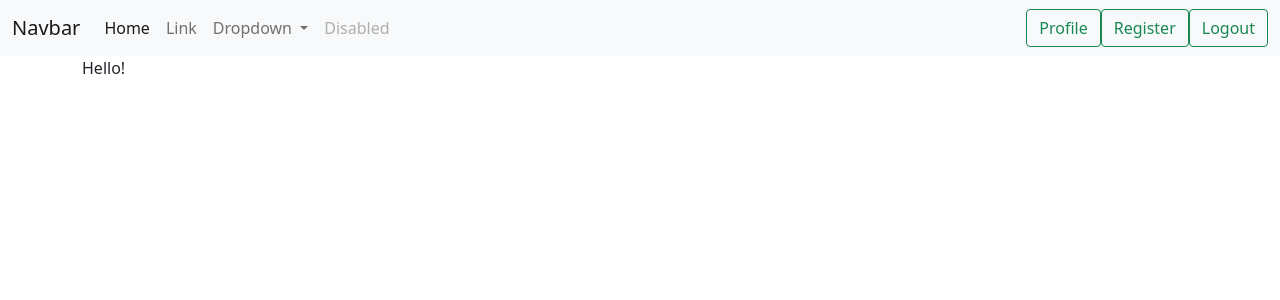
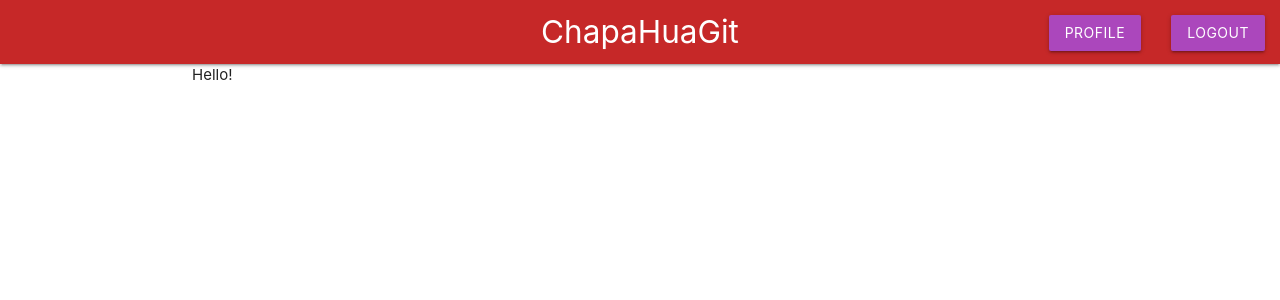
Before and after one commit to diptarag1/webster-2k21, a Django app: page / in a window 1280 px wide. Shown: the top 300 px of the page. Run offline with Django 3.2, Linux system fonts and the light colour scheme; the visitor is signed in with stand-in values (Sample User, id 1).

Commit message:
signup and navbar changed

```diff
--- a/Repos/views.py
+++ b/Repos/views.py
@@ -9,8 +9,10 @@ def init_Repo(request):
         form = RepoCreateForm(request.POST)
         if form.is_valid():
             new_repo = Repo(owner = request.user, repoURL = form.cleaned_data['rname'])
-            new_repo.repoURL = str(new_repo.owner) + '/' + new_repo.repoURL
+            # print("repoURL=",form.cleaned_data['rname'])
+            new_repo.repoURL = "/Users/siddheshpatil/Desktop/cc/gitrepo/"+str(new_repo.owner) + '/' + new_repo.repoURL
             new_repo.save()
+            # new_repo.
             return redirect('home') #for now
     else:
         form = RepoCreateForm()
--- a/templates/base.html
+++ b/templates/base.html
@@ -1,12 +1,24 @@
 <!DOCTYPE html>
 <html lang="en">
 <head>
-    <link href="https://cdn.jsdelivr.net/npm/bootstrap@5.1.3/dist/css/bootstrap.min.css" rel="stylesheet"
-          integrity="sha384-1BmE4kWBq78iYhFldvKuhfTAU6auU8tT94WrHftjDbrCEXSU1oBoqyl2QvZ6jIW3" crossorigin="anonymous">
-    <script src="https://cdn.jsdelivr.net/npm/bootstrap@5.1.3/dist/js/bootstrap.bundle.min.js"
-            integrity="sha384-ka7Sk0Gln4gmtz2MlQnikT1wXgYsOg+OMhuP+IlRH9sENBO0LRn5q+8nbTov4+1p"
-            crossorigin="anonymous"></script>
-    <meta charset="UTF-8">
+{#    <link href="https://cdn.jsdelivr.net/npm/bootstrap@5.1.3/dist/css/bootstrap.min.css" rel="stylesheet"#}
+{#          integrity="sha384-1BmE4kWBq78iYhFldvKuhfTAU6auU8tT94WrHftjDbrCEXSU1oBoqyl2QvZ6jIW3" crossorigin="anonymous">#}
+{#    <script src="https://cdn.jsdelivr.net/npm/bootstrap@5.1.3/dist/js/bootstrap.bundle.min.js"#}
+{#            integrity="sha384-ka7Sk0Gln4gmtz2MlQnikT1wXgYsOg+OMhuP+IlRH9sENBO0LRn5q+8nbTov4+1p"#}
+{#            crossorigin="anonymous"></script>#}
+  <!-- Compiled and minified CSS -->
+<!--Import Google Icon Font-->
+<script
+  src="https://code.jquery.com/jquery-3.3.1.min.js"
+  integrity="sha256-FgpCb/KJQlLNfOu91ta32o/NMZxltwRo8QtmkMRdAu8="
+  crossorigin="anonymous"></script>
+      <link href="https://fonts.googleapis.com/icon?family=Material+Icons" rel="stylesheet">
+      <!--Import materialize.css-->
+    <link rel="stylesheet"    media="screen,projection" href="https://cdnjs.cloudflare.com/ajax/libs/materialize/1.0.0/css/materialize.min.css">
+    <script src="https://cdnjs.cloudflare.com/ajax/libs/materialize/1.0.0/js/materialize.min.js"></script>
+
+    <!-- Compiled and minified JavaScript -->
+ <meta charset="UTF-8" name="viewport" content="width=device-width, initial-scale=1.0"/>
     <title>
         {% block title %}
         {% endblock %}
@@ -15,5 +27,6 @@
 <body>
 {% block content %}
 {% endblock %}
+
 </body>
 </html>
--- a/templates/navBar.html
+++ b/templates/navBar.html
@@ -1,51 +1,67 @@
-<nav class="navbar navbar-expand-lg navbar-light bg-light">
-    <div class="container-fluid">
-        <a class="navbar-brand" href="#">Navbar</a>
-        <button class="navbar-toggler" type="button" data-bs-toggle="collapse" data-bs-target="#navbarSupportedContent"
-                aria-controls="navbarSupportedContent" aria-expanded="false" aria-label="Toggle navigation">
-            <span class="navbar-toggler-icon"></span>
-        </button>
-        <div class="collapse navbar-collapse" id="navbarSupportedContent">
-            <ul class="navbar-nav me-auto mb-2 mb-lg-0">
-                <li class="nav-item">
-                    <a class="nav-link active" aria-current="page" href="#">Home</a>
+{#<nav class="navbar navbar-expand-lg navbar-light bg-light">#}
+{#    <div class="container-fluid">#}
+{#        <a class="navbar-brand" href="#">Navbar</a>#}
+{#        <button class="navbar-toggler" type="button" data-bs-toggle="collapse" data-bs-target="#navbarSupportedContent"#}
+{#                aria-controls="navbarSupportedContent" aria-expanded="false" aria-label="Toggle navigation">#}
+{#            <span class="navbar-toggler-icon"></span>#}
+{#        </button>#}
+{#        <div class="collapse navbar-collapse" id="navbarSupportedContent">#}
+{#            <ul class="navbar-nav me-auto mb-2 mb-lg-0">#}
+{#                <li class="nav-item">#}
+{#                    <a class="nav-link active" aria-current="page" href="#">Home</a>#}
+{#                </li>#}
+{#                <li class="nav-item">#}
+{#                    <a class="nav-link" href="#">Link</a>#}
+{#                </li>#}
+{#                <li class="nav-item dropdown">#}
+{#                    <a class="nav-link dropdown-toggle" href="#" id="navbarDropdown" role="button"#}
+{#                       data-bs-toggle="dropdown" aria-expanded="false">#}
+{#                        Dropdown#}
+{#                    </a>#}
+{#                    <ul class="dropdown-menu" aria-labelledby="navbarDropdown">#}
+{#                        <li><a class="dropdown-item" href="#">Action</a></li>#}
+{#                        <li><a class="dropdown-item" href="#">Another action</a></li>#}
+{#                        <li>#}
+{#                            <hr class="dropdown-divider">#}
+{#                        </li>#}
+{#                        <li><a class="dropdown-item" href="#">Something else here</a></li>#}
+{#                    </ul>#}
+{#                </li>#}
+{#                <li class="nav-item">#}
+{#                    <a class="nav-link disabled">Disabled</a>#}
+{#                </li>#}
+{#            </ul>#}
+{##}
+{##}
+{##}
+{#        </div>#}
+{#    </div>#}
+{#</nav>#}
+<nav class=" red darken-3">
+    <div class="nav-wrapper">
+        <a href="#" class="brand-logo center">ChapaHuaGit</a>
+        <ul id="nav-mobile" class="right hide-on-med-and-down">
+
+            {% if user.is_authenticated %}
+                <li><a href="{% url 'profile' user %}">
+                    <button class="btn purple lighten-1" type="submit">Profile</button>
+                </a>
                 </li>
-                <li class="nav-item">
-                    <a class="nav-link" href="#">Link</a>
-                </li>
-                <li class="nav-item dropdown">
-                    <a class="nav-link dropdown-toggle" href="#" id="navbarDropdown" role="button"
-                       data-bs-toggle="dropdown" aria-expanded="false">
-                        Dropdown
-                    </a>
-                    <ul class="dropdown-menu" aria-labelledby="navbarDropdown">
-                        <li><a class="dropdown-item" href="#">Action</a></li>
-                        <li><a class="dropdown-item" href="#">Another action</a></li>
-                        <li>
-                            <hr class="dropdown-divider">
-                        </li>
-                        <li><a class="dropdown-item" href="#">Something else here</a></li>
-                    </ul>
-                </li>
-                <li class="nav-item">
-                    <a class="nav-link disabled">Disabled</a>
-                </li>
-            </ul>
+            {% endif %}
+
             {% if user.is_authenticated %}
-                <a href="{% url 'profile' user%}">
-                    <button class="btn btn-outline-success" type="submit">Profile</button>
-                </a>
+                <li><a href="{% url 'signout' %}">
+                    <button class="btn purple lighten-1" type="submit">Logout</button>
+                </a></li>
+            {% else %}
+                <li><a href="{% url 'signin' %}">
+                    <button class="btn purple lighten-1" type="submit">Login</button>
+                </a></li>
+                 <li><a href="{% url 'signup' %}">
+                    <button class="btn purple lighten-1" type="submit">Register</button>
+                </a></li>
+
             {% endif %}
-            <button class="btn btn-outline-success" type="submit">Register</button>
-            {% if user.is_authenticated %}
-                <a href="{% url 'signout' %}">
-                    <button class="btn btn-outline-success" type="submit">Logout</button>
-                </a>
-            {% else %}
-                <a href="{% url 'signin' %}">
-                    <button class="btn btn-outline-success" type="submit">Login</button>
-                </a>
-            {% endif %}
-        </div>
+        </ul>
     </div>
 </nav>
--- a/webster/settings.py
+++ b/webster/settings.py
@@ -44,6 +44,7 @@ INSTALLED_APPS = [
     'user',
     'Repos',
     'crispy_forms',
+    'materializecssform',
 ]
 
 MIDDLEWARE = [
```
Also changed, not shown: user/templates/user/signup.html (+104 -10 lines).
